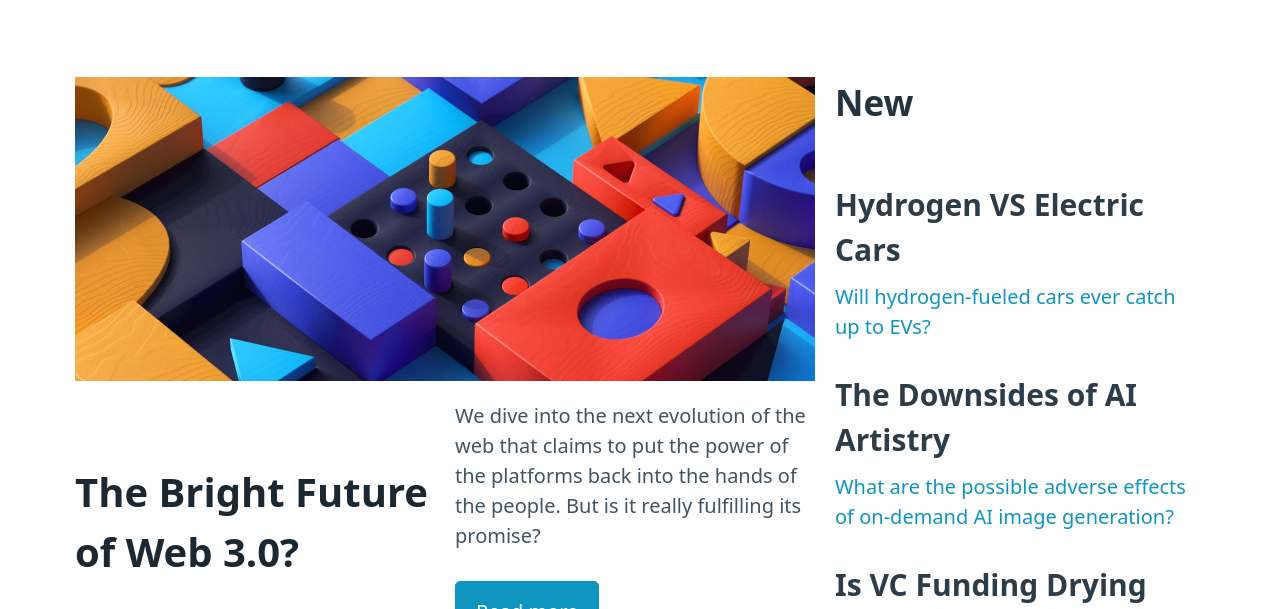
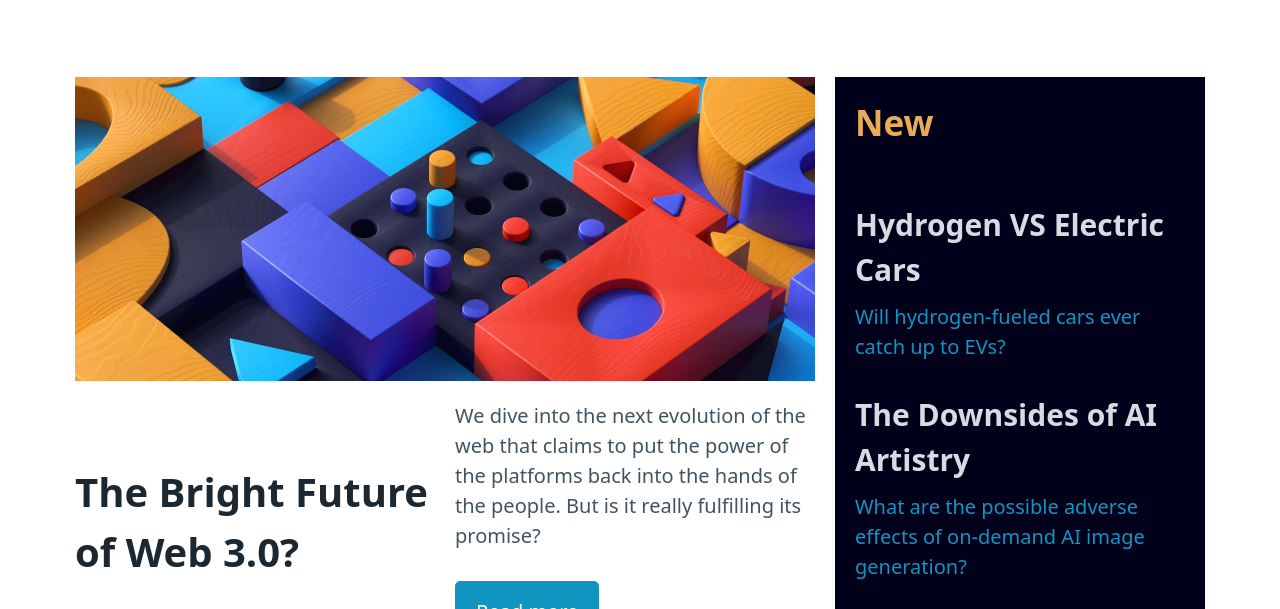
Before and after one commit to wishba/news-homepage, a plain HTML site: page index.html in a window 1280 px wide. Shown: the part 163-772 px from the top of the page. Drawn offline with nearby package versions, Linux system fonts and the light colour scheme.

Commit message:
aside margin and padding

```diff
--- a/index.html
+++ b/index.html
@@ -48,7 +48,7 @@
         </div>
       </section>
 
-      <aside class="aside">
+      <aside class="aside" data-theme="dark">
         <h2>New</h2>
 
         <a href="#">
--- a/style.css
+++ b/style.css
@@ -1,5 +1,14 @@
 .main {
-  padding-top: 0;
+  padding: 0;
+}
+
+.aside {
+  padding: 1rem;
+  margin-bottom: 5rem;
+}
+
+.aside h2 {
+  color: hsl(35, 77%, 62%);
 }
 
 .aside h3 {
@@ -8,6 +17,7 @@
 
 .grid--list {
   grid-template-columns: 1fr 2fr;
+  margin-bottom: 1rem;
 }
 
 .grid--list h2,
@@ -33,3 +43,9 @@
     margin: auto;
   }
 }
+
+@media (prefers-color-scheme:light) {
+  .aside {
+    background-color: hsl(240, 100%, 5%);
+  }
+}
```
